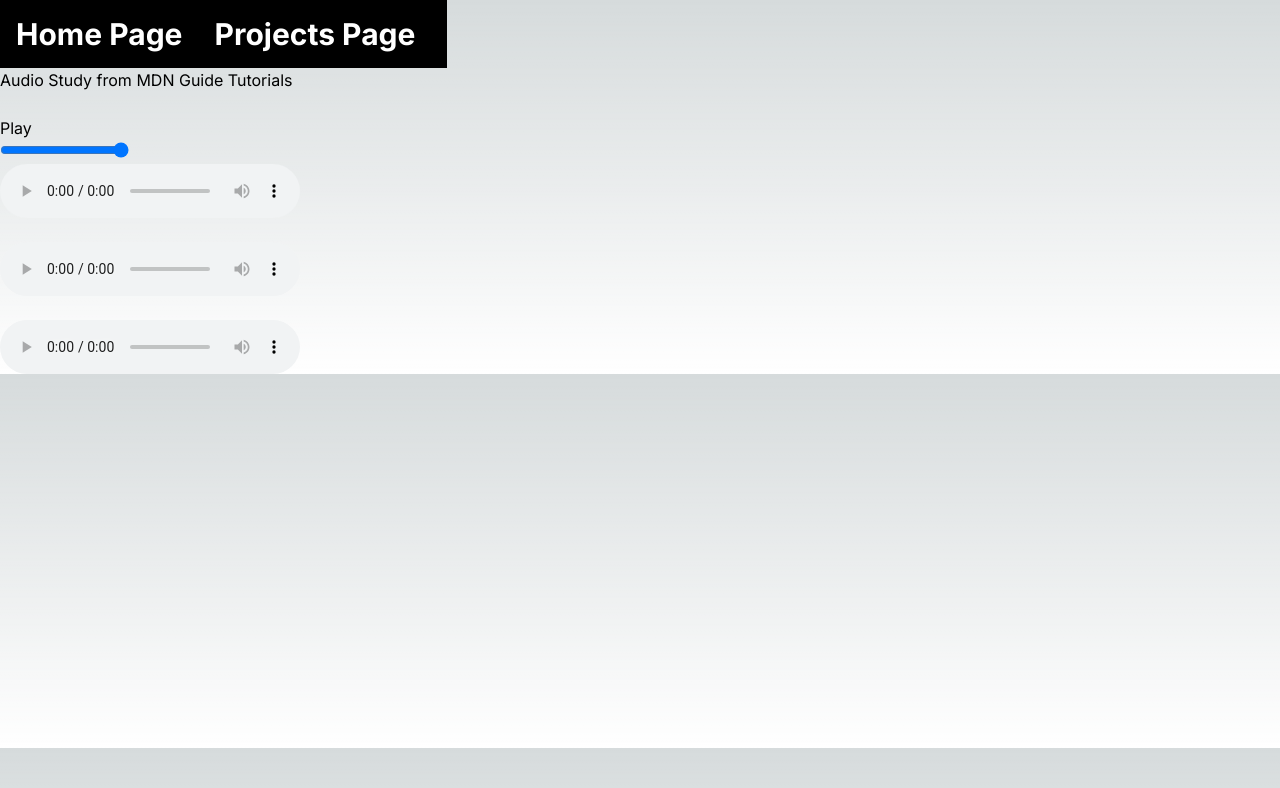
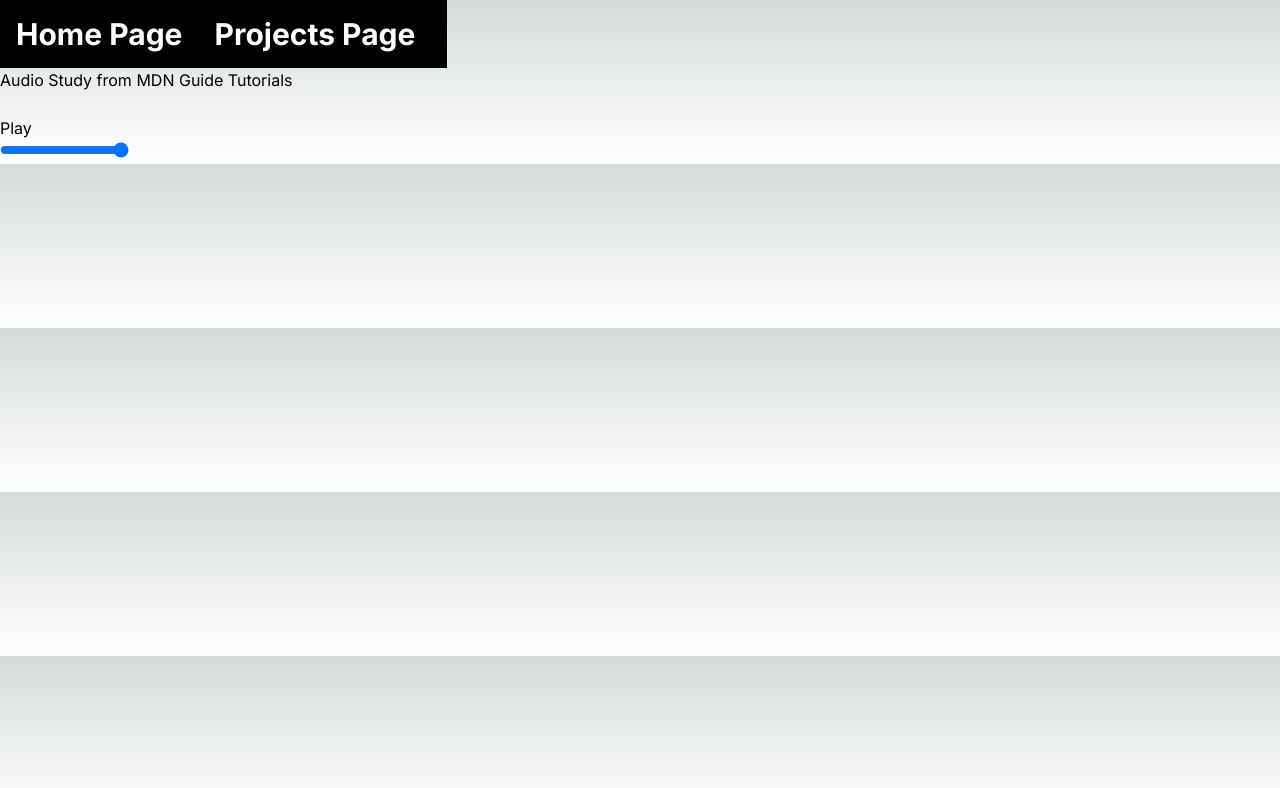
Before and after one commit to hughgrenfell/mdn-guide-tutorials-nextjs, a Next.js app: page /projects/api-study/audio-study in a window 1280 px wide. Shown: the top 788 px of the page. Built offline with nearby package versions, Linux system fonts and the light colour scheme.

Commit message:
change file for audio

```diff
--- a/src/app/projects/api-study/audio-study/components/AudioPlayer.tsx
+++ b/src/app/projects/api-study/audio-study/components/AudioPlayer.tsx
@@ -1,7 +1,6 @@
 'use client'
 
 import { useState, useRef } from 'react';
-import audioFile from "../../../../../../public/audio/outfoxing.mp3";
 
 type Props = {
     fileName: string,
@@ -35,9 +34,6 @@ export default function AudioPlayer({ fileName }: Props) {
             <button className="paused" onClick={play}>{isPlaying}</button>
             <br/>
             <input title="volume-controller" type="range" ref={volumeRef} min="0" max="1" step="0.01" defaultValue="1" className="volume" onChange={slideVolume}/>
-            <br />
-            <audio controls src={audioFile} >
-            </audio>
         </div>
     )
 }
--- a/src/app/projects/api-study/audio-study/page.tsx
+++ b/src/app/projects/api-study/audio-study/page.tsx
@@ -25,12 +25,8 @@ export default function AudioStudy() {
         <div>
             <div>
                 <h1>Audio Study from MDN Guide Tutorials</h1>
-                <AudioPlayer fileName={fileName}/>
+                <AudioPlayer fileName={audioFile}/>
             </div>
-            <br />
-            <audio controls src="/audio/outfoxing.mp3" />
-            <br />
-            <audio controls src={audioFile} />
         </div>
     )
 }
```
